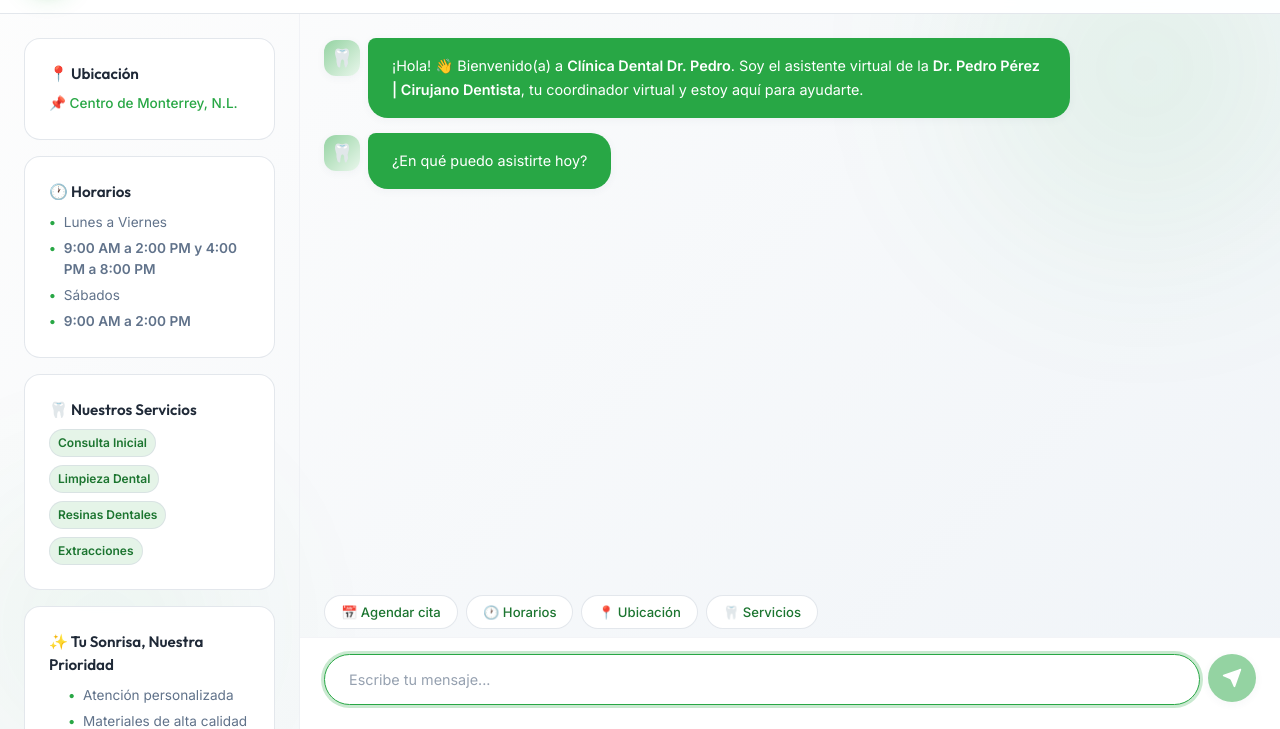
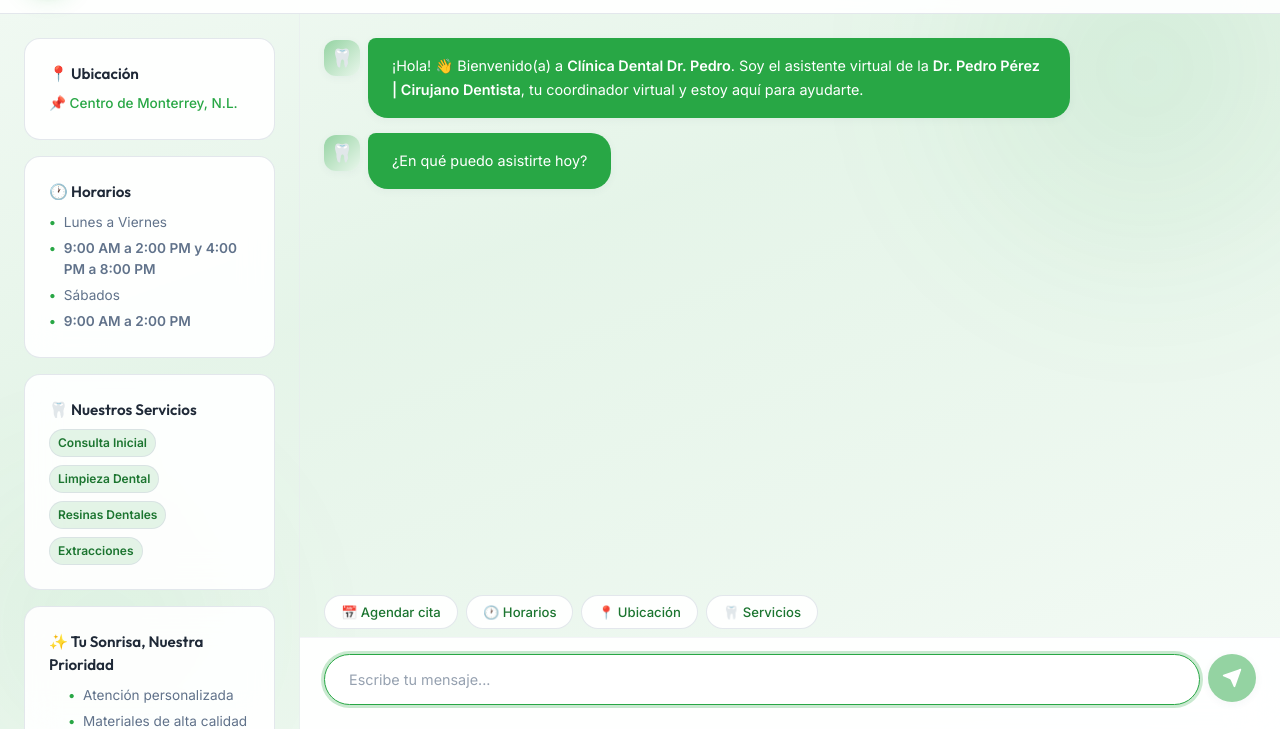
Before and after one commit to rodarteggc-png/nube, a website: page index.html in a window 1280 px wide. Shown: the part 71-800 px from the top of the page. Drawn offline with Linux system fonts and the light colour scheme.

Commit message:
style: añadir tinte dinamico al fondo general usando color-mix

```diff
--- a/index.css
+++ b/index.css
@@ -17,9 +17,14 @@
   --warning: hsl(38, 90%, 55%);
   --danger: hsl(0, 70%, 58%);
 
-  /* Surfaces - Universal Neutral Background */
-  --bg-gradient: linear-gradient(135deg, #fdfdfd 0%, #f0f4f8 100%);
-  --surface: hsla(0, 0%, 100%, 0.95);
+  /* Surfaces - Fondo suavemente tintado con el color del tema */
+  --bg-gradient: linear-gradient(160deg,
+    color-mix(in srgb, var(--primary) 6%, white) 0%,
+    color-mix(in srgb, var(--primary) 12%, white) 40%,
+    color-mix(in srgb, var(--primary) 9%, white) 70%,
+    color-mix(in srgb, var(--primary) 5%, white) 100%
+  );
+  --surface: hsla(0, 0%, 100%, 0.92);
   --surface-solid: #ffffff;
   --surface-hover: #f7f9fa;
   --surface-bot: var(--primary);
```
